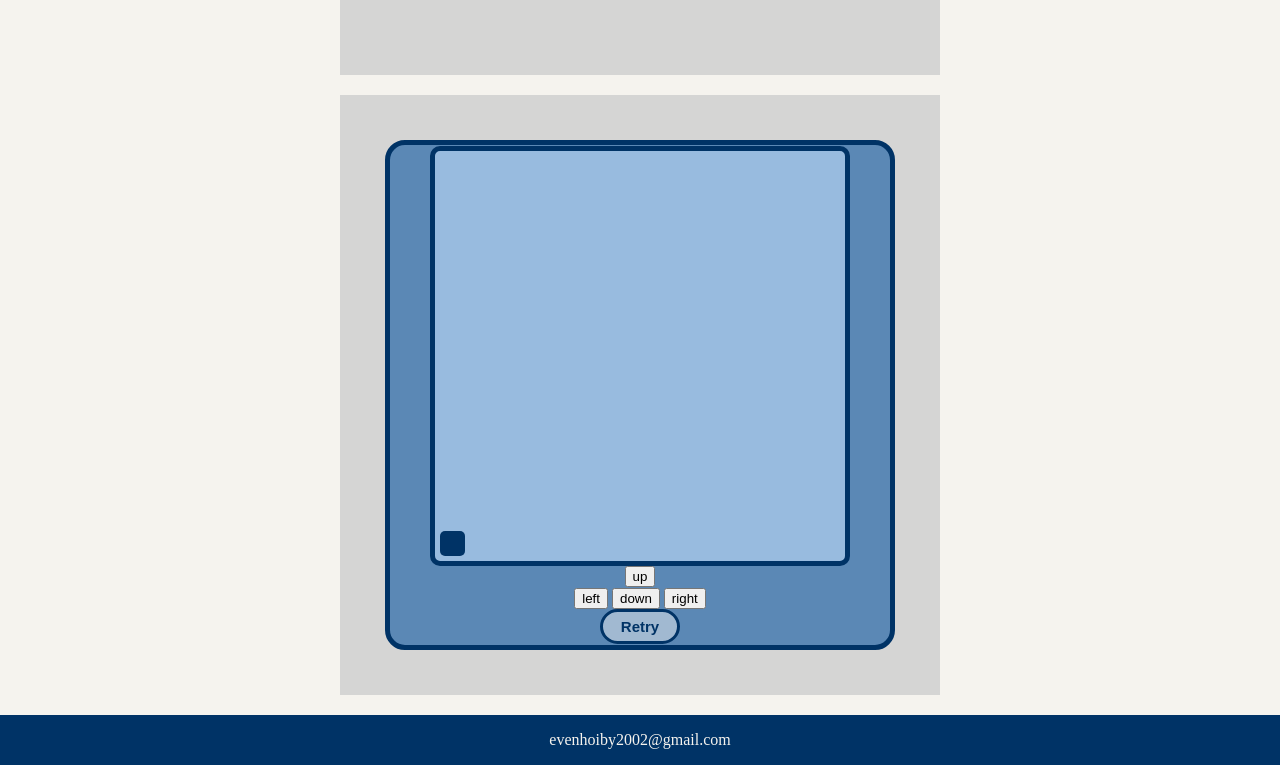
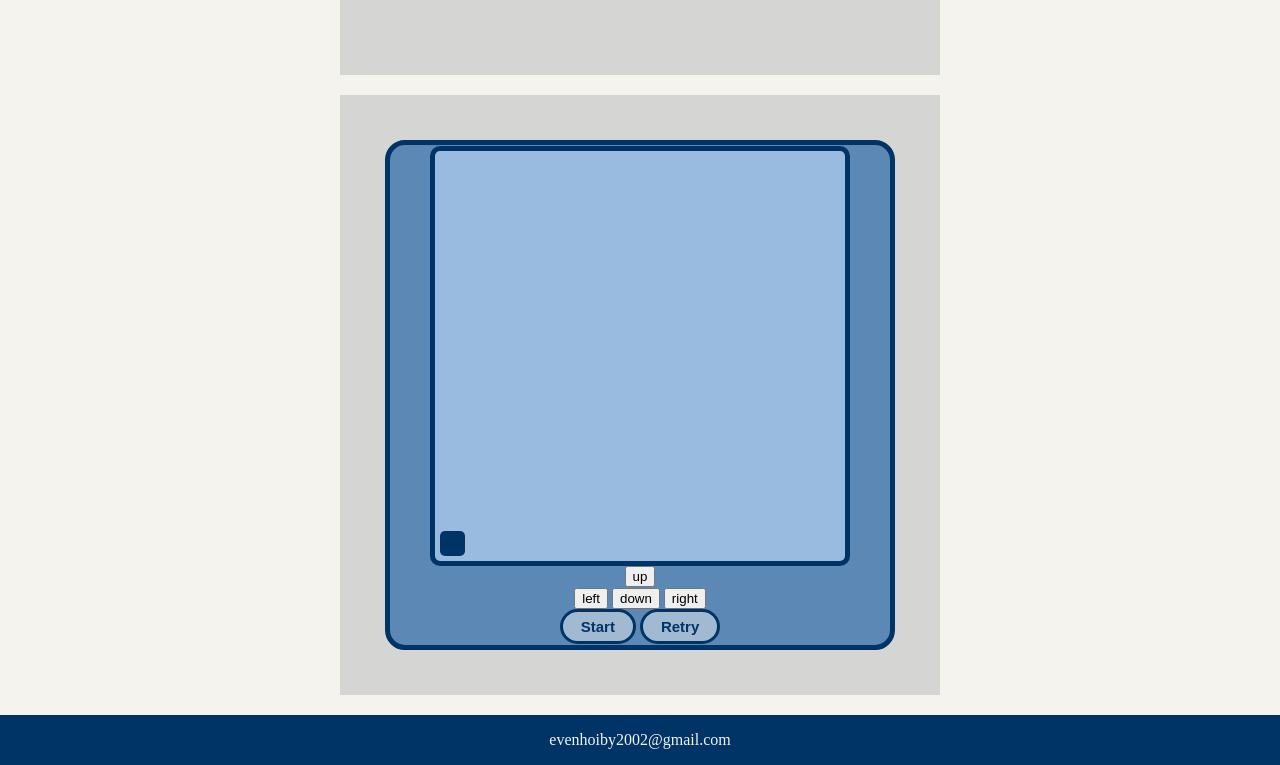
Before and after one commit to EvenHoiby/JavascriptGames, a plain HTML site: page index.html in a window 1280 px wide. Shown: the part 1225-1990 px from the top of the page. Drawn offline with Linux system fonts and the light colour scheme.

Commit message:
Added a start button to snake game

```diff
--- a/css/snake.css
+++ b/css/snake.css
@@ -28,7 +28,7 @@
     position: relative;
 }
 
-#snakeRetryBtn {
+.snakeBtn {
     padding: 6px 18px;
     border: 3px solid #003366;
     border-radius: 20px;
--- a/index.html
+++ b/index.html
@@ -89,7 +89,10 @@
                     <button id="down">down</button>
                     <button id="right">right</button>
                 </div>
-                <button id="snakeRetryBtn">Retry</button>
+                <div>
+                    <button class="snakeBtn" id="snakeStart">Start</button>
+                    <button class="snakeBtn" id="snakeRetryBtn">Retry</button>
+                </div>
             </div>
         </article>
     </main>
```
